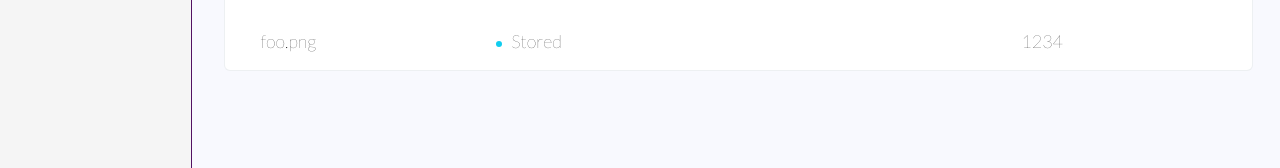
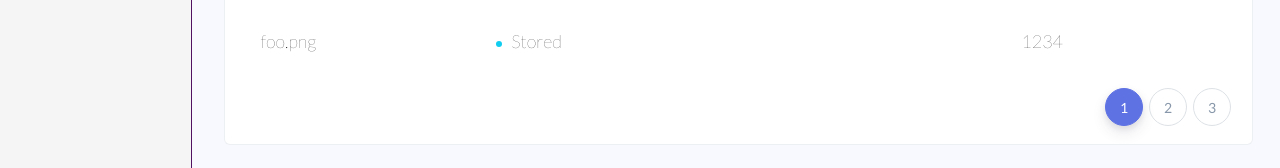
Before and after one commit to RoySegall/open-pension-dashboard, a React (Create React App) app: page /home in a window 1280 px wide. Shown: the part 490-658 px from the top of the page. Built offline with nearby package versions, Linux system fonts and the light colour scheme.

Commit message:
Order the loof of the pager

```diff
--- a/src/Pages/Home/Home.js
+++ b/src/Pages/Home/Home.js
@@ -4,6 +4,7 @@ import "./Home.scss";
 import RoundedElement from "../../componenets/RoundedElement/RoundedElement";
 import Table from "../../componenets/Table/Table";
 import Status from "../../componenets/Status/Status";
+import Pager from "../../componenets/Pager/Pager.js"
 
 const TopContent = () => {
   return <div className="stats-wrapper">
@@ -47,7 +48,7 @@ export default () => {
           ['foo.png', <Status status='info'>Stored</Status>, '1234'],
         ]}
         navigationButton={"/files/uploaded"}
-        pager={{baseRoute: "/files", pages: 12}}
+        pager={<Pager />}
       >
       </Table>
     </RoundedElement>
--- /dev/null
+++ b/src/componenets/Pager/Pager.js
@@ -0,0 +1,9 @@
+import "./Pager.scss";
+
+export default ({ Pages, baseURL }) => <section className="pager">
+  <ul>
+    <li className="active">1</li>
+    <li>2</li>
+    <li>3</li>
+  </ul>
+</section>
--- /dev/null
+++ b/src/componenets/Pager/Pager.scss
@@ -0,0 +1,39 @@
+.pager {
+  padding-top: 1em;
+  padding-left: 1em;
+  padding-bottom: 1em;
+  margin-left: auto;
+  margin-right: 1em;
+
+  ul {
+    padding: 0;
+    display: flex;
+
+    li {
+      list-style-type: none;
+      font-size: .875rem;
+      display: flex;
+      width: 36px;
+      height: 36px;
+      margin: 0 3px;
+      padding: 0;
+      border-radius: 50%!important;
+      align-items: center;
+      justify-content: center;
+      border: solid 1px #dee2e6;
+      color: #8898aa;
+
+      &.active {
+        border-color: #5e72e4;
+        background: #5e72e4;
+        color: white;
+        box-shadow: 0 7px 14px #32325d1a, 0 3px 6px #00000014;
+      }
+
+      &:not(.active):hover {
+        background: #dee2e6;
+        cursor: pointer;
+      }
+    }
+  }
+}
--- a/src/componenets/Table/Table.js
+++ b/src/componenets/Table/Table.js
@@ -1,5 +1,5 @@
 import "./Table.scss"
-export default ({title, headers, rows, navigationButton}) => {
+export default ({title, headers, rows, navigationButton, pager}) => {
 
   return <section className="table">
 
@@ -26,5 +26,8 @@ export default ({title, headers, rows, navigationButton}) => {
         </tr>)}
       </tbody>
     </table>
+    {pager && <section className="bottom">
+      {pager}
+    </section>}
   </section>
 };
--- a/src/componenets/Table/Table.scss
+++ b/src/componenets/Table/Table.scss
@@ -80,4 +80,8 @@
       }
     }
   }
+
+  .bottom {
+    display: flex;
+  }
 }
```
